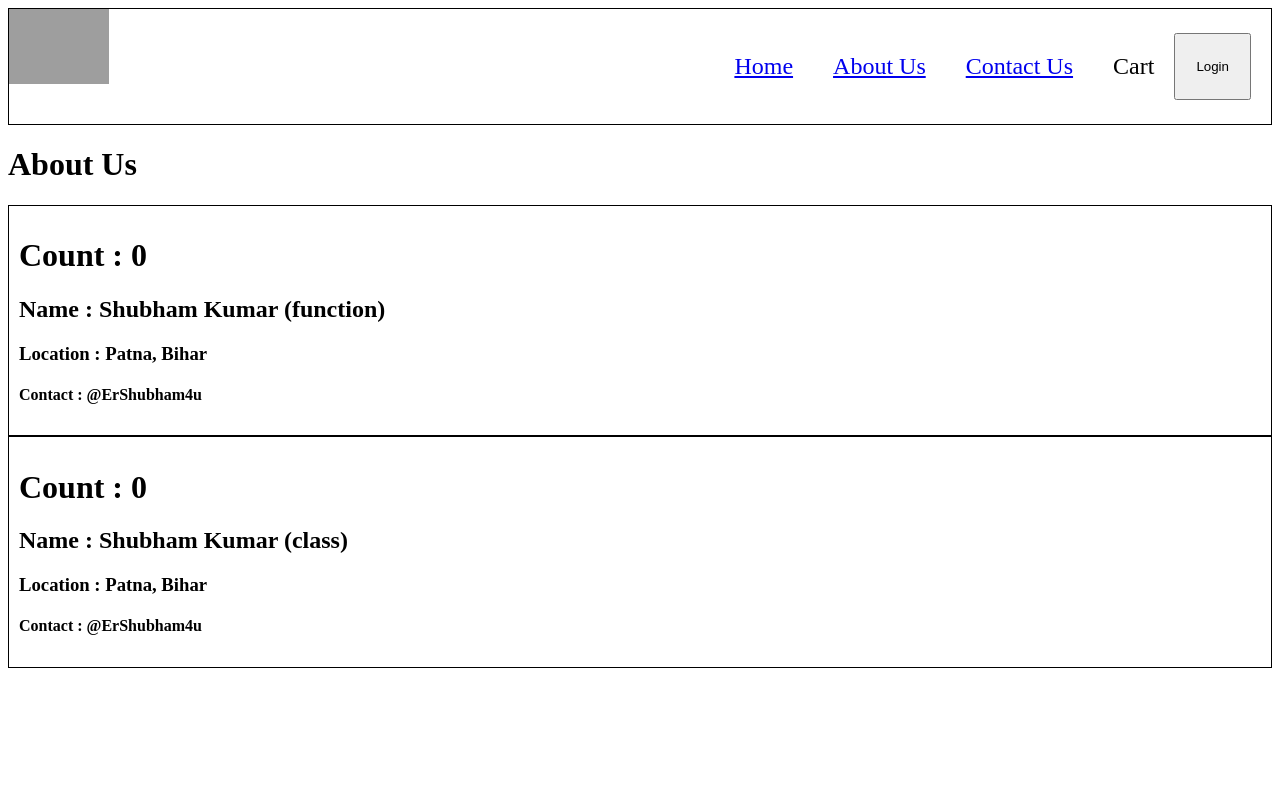
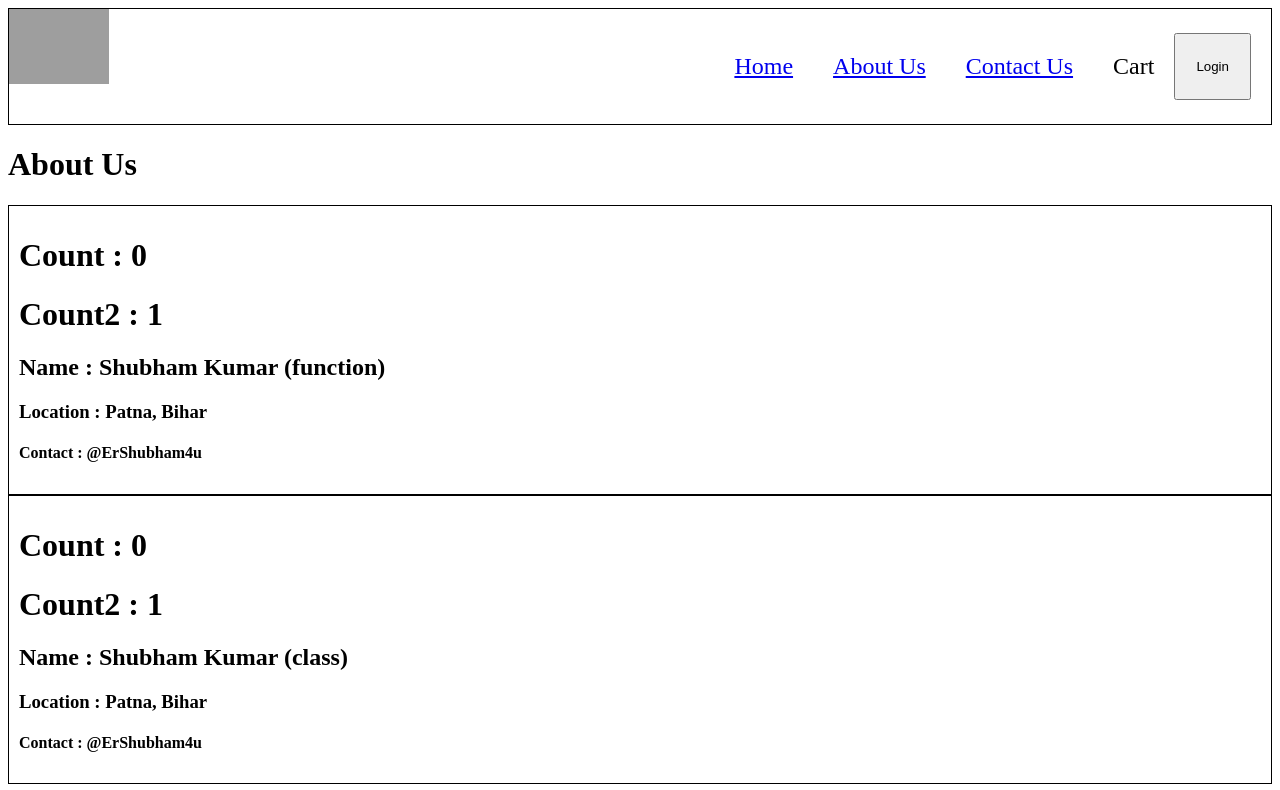
Before and after one commit to ErShubham4u/CJC, a React (Vite) app: page /about in a window 1280 px wide. Shown: the top 790 px of the page. Built offline with nearby package versions, Linux system fonts and the light colour scheme; grey boxes are pictures that could not be loaded.

Commit message:
Class - 11 ( Part - 09 )

```diff
--- a/src/components/User.js
+++ b/src/components/User.js
@@ -2,9 +2,11 @@ import { useState } from "react";
 
 const User = ({ name, location, contact }) => {
   const [count, setCount] = useState(0);
+  const [count2, setCount2] = useState(1);
   return (
     <div className="user-card">
       <h1>Count : {count}</h1>
+      <h1>Count2 : {count2}</h1>
       <h2>Name : {name}</h2>
       <h3>Location : {location}</h3>
       <h4>Contact : {contact}</h4>
--- a/src/components/UserClass.js
+++ b/src/components/UserClass.js
@@ -5,14 +5,16 @@ class UserClass extends React.Component {
     super(props);
     this.state = {
       count: 0,
+      count2: 1,
     };
   }
   render() {
     const { name, location, contact } = this.props;
-    const { count } = this.state;
+    const { count, count2 } = this.state;
     return (
       <div className="user-card">
-         <h1>Count : {count}</h1>
+        <h1>Count : {count}</h1>
+        <h1>Count2 : {count2}</h1>
         <h2>Name : {name}</h2>
         <h3>Location : {location}</h3>
         <h4>Contact : {contact}</h4>
```
